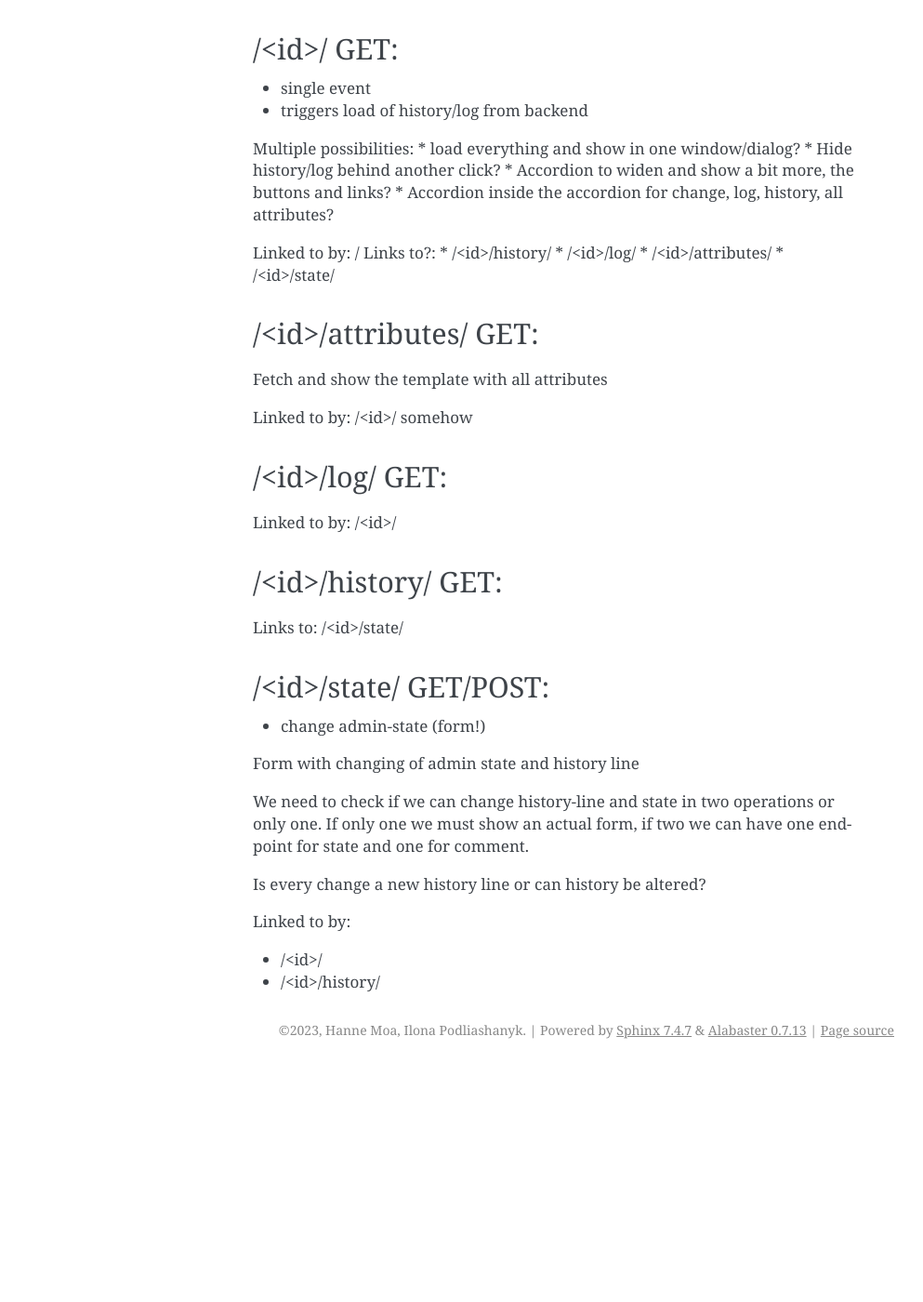
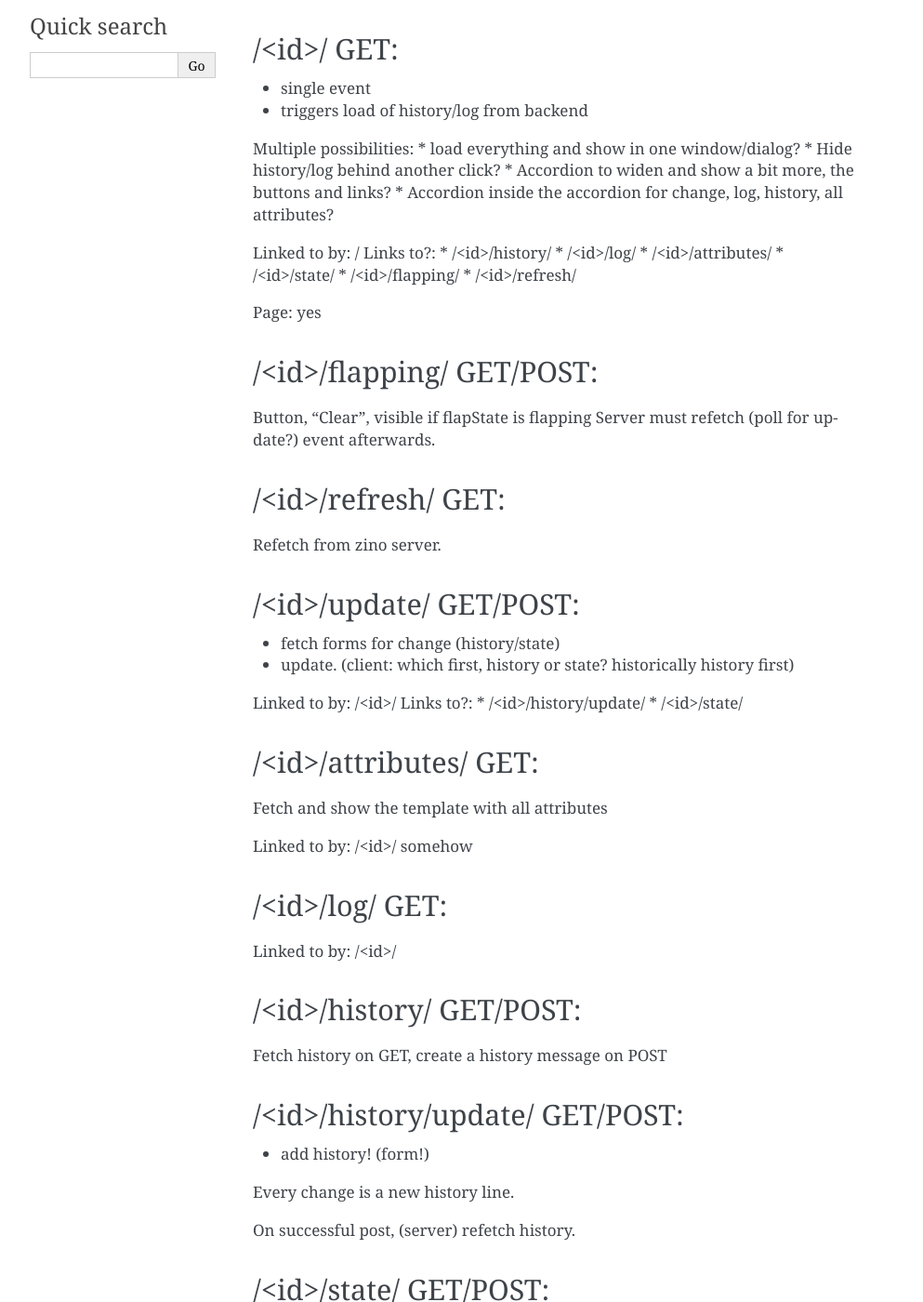
Before and after one commit to Uninett/Howitz, a Sphinx documentation site: the page built from docs/source/endpoints-components.rst, in a window 1280 px wide and 1400 px high, scrolled down 465 px. Shown: the whole window at 93% size, without its empty margins (148-1141 px from the left). Built offline with Sphinx 7.4.7, drawn with Linux system fonts in a browser that asks for light colours; before the commit the page ends 1612 px from its top, so only the background shows below that; some of the changed text lies outside the part shown.

Commit message:
Update docs after meeting

```diff
--- a/docs/source/endpoints-components.rst
+++ b/docs/source/endpoints-components.rst
@@ -15,6 +15,7 @@
 * list of open events
 
 Links to: /<id>/
+Page: yes
 
 /<id>/ GET:
 -----------
@@ -34,9 +35,35 @@
 * /<id>/log/
 * /<id>/attributes/
 * /<id>/state/
+* /<id>/flapping/
+* /<id>/refresh/
+
+Page: yes
+
+/<id>/flapping/ GET/POST:
+-------------------------
+
+Button, "Clear", visible if flapState is flapping
+Server must refetch (poll for update?) event afterwards.
+
+/<id>/refresh/ GET:
+-------------------
+
+Refetch from zino server.
+
+/<id>/update/ GET/POST:
+-----------------------
+
+* fetch forms for change (history/state)
+* update. (client: which first, history or state? historically history first)
+
+Linked to by: /<id>/
+Links to?:
+* /<id>/history/update/
+* /<id>/state/
 
 /<id>/attributes/ GET:
----------------------
+----------------------
 
 Fetch and show the template with all attributes
 
@@ -47,10 +74,19 @@
 
 Linked to by: /<id>/
 
-/<id>/history/ GET:
--------------------
+/<id>/history/ GET/POST:
+------------------------
 
-Links to: /<id>/state/
+Fetch history on GET, create a history message on POST
+
+/<id>/history/update/ GET/POST:
+-------------------------------
+
+* add history! (form!)
+
+Every change is a new history line.
+
+On successful post, (server) refetch history.
 
 /<id>/state/ GET/POST:
 ----------------------
@@ -63,9 +99,10 @@
 only one. If only one we must show an actual form, if two we can have one
 endpoint for state and one for comment.
 
-Is every change a new history line or can history be altered?
+Every change is a new history line.
+
+On successful post, (server) refetch whole event and history.
 
 Linked to by:
 
 * /<id>/
-* /<id>/history/
```
